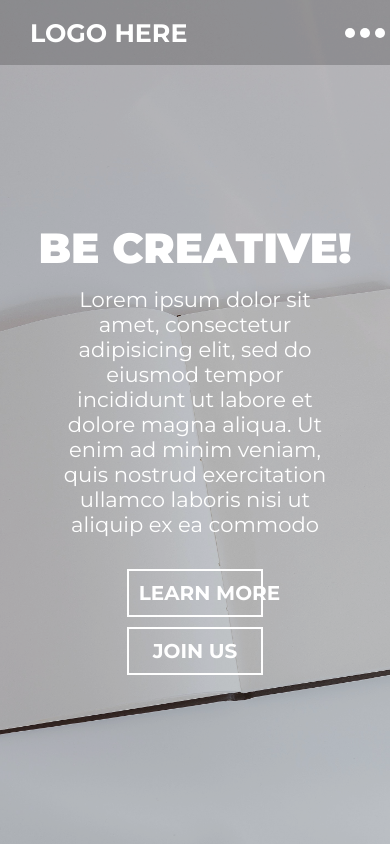
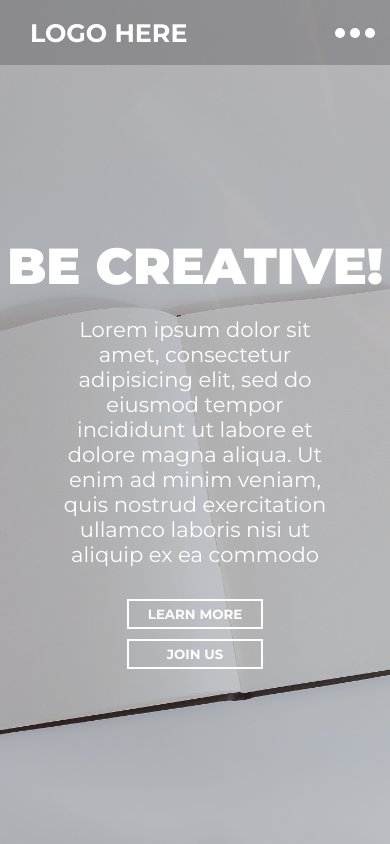
Before and after one commit to Sudhamani544/pre-assignment1-html-css, a plain HTML site: page docs/index.html in a window 390 px wide. Shown: the top 844 px of the page. Drawn offline with Linux system fonts and the light colour scheme.

Commit message:
htmlcsspage

```diff
--- a/docs/css/style.css
+++ b/docs/css/style.css
@@ -87,7 +87,6 @@ a.btn2{
 	padding: 10px;
 	color:white;
 	cursor: pointer;
-	font-size:20px;
 	margin-top: 20px;
 	font-weight: bold;
 	font-family: 'Montserrat', sans-serif;
@@ -96,11 +95,10 @@ a.btn2{
 .btn-ph{
 	background: none;
 	border: 2px solid white;
-	padding: 10px;
+	padding: 5px;
 	color:white;
 	cursor: pointer;
 	width: 35%;
-	font-size: 20px;
 	font-weight: bold;
 	font-family: 'Montserrat', sans-serif;
 	margin:auto;
@@ -210,7 +208,7 @@ div > p{
 	.menu-dot, .menu-dot:after, .menu-dot:before{
 
 		position: absolute;
-		right: 20px;
+		right: 30px;
 		width: 10px;
  		height: 10px;
   		border-radius: 10px;
@@ -235,7 +233,7 @@ div > p{
 		padding-right: 0px;
 	}
 	.img-title {
- 		font-size: 5vh;
+ 		font-size: 6vh;
  	}
  	.para{
  		padding-right: 50px;
```
